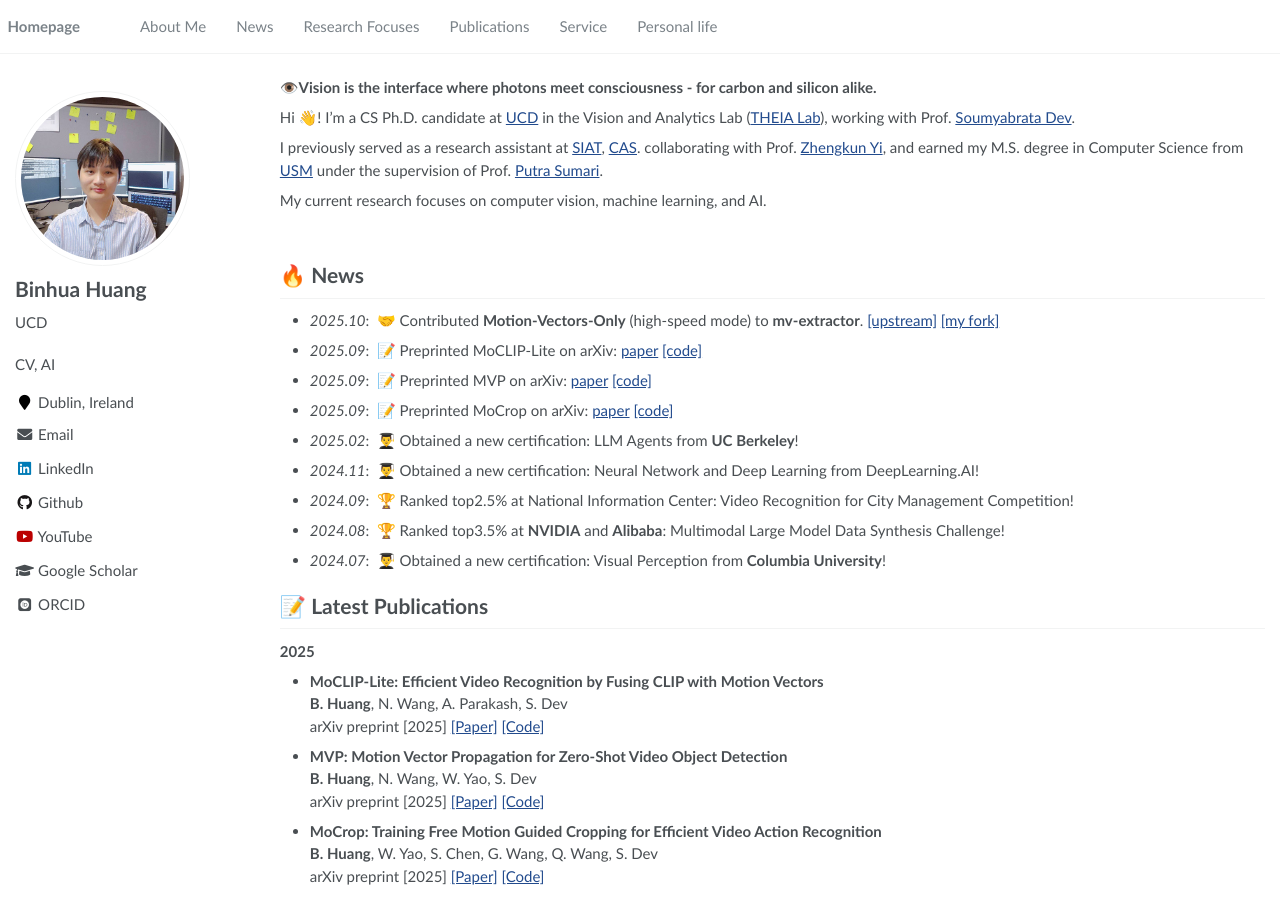
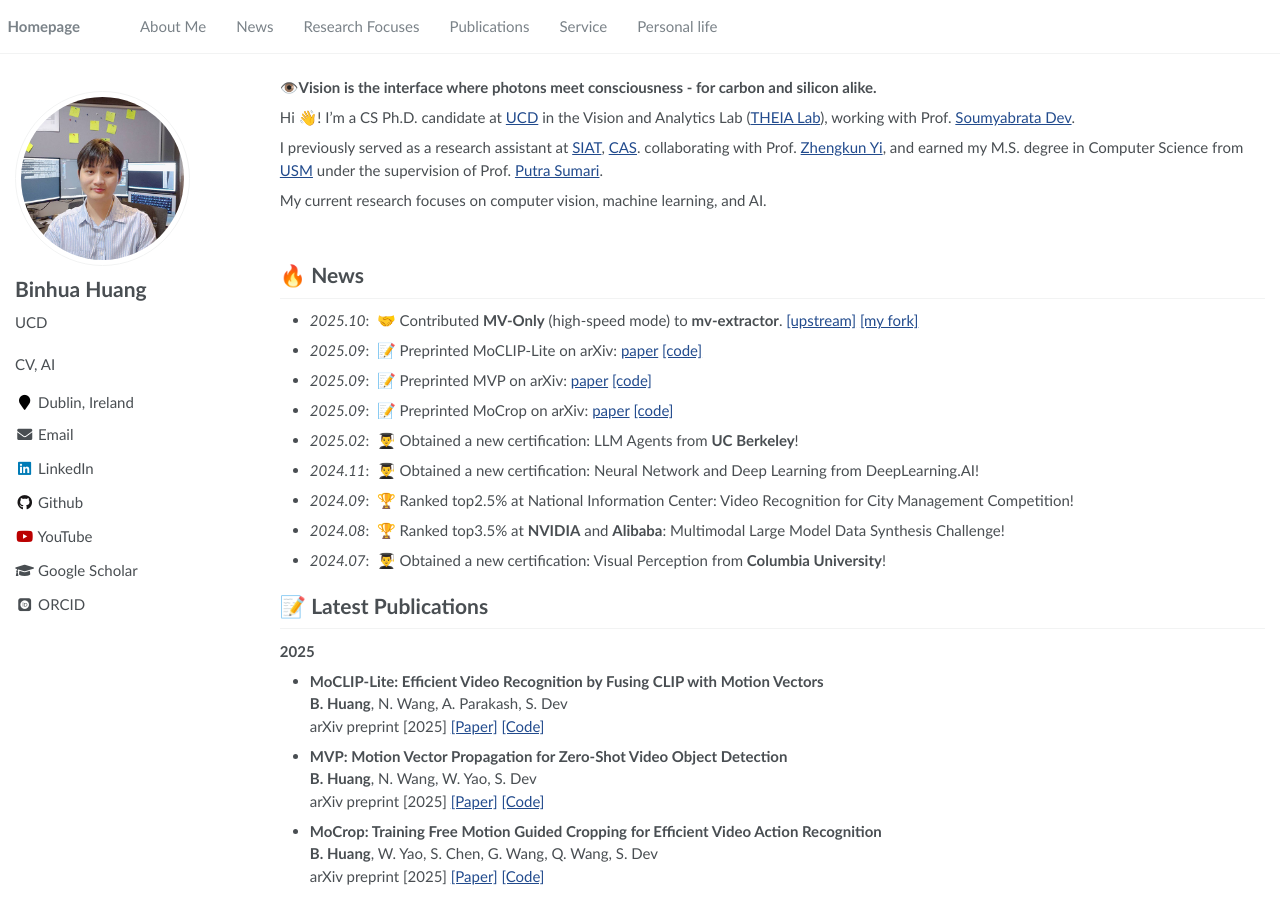
Before and after one commit to microa/microa.github.io, a Jekyll site: the page built from _pages/about.md, in a window 1280 px wide and 900 px high. Built offline with Jekyll 4.4.1, drawn with Linux system fonts in a browser that asks for light colours; some web fonts are replaced.

Commit message:
Update about.md

```diff
--- a/_pages/about.md
+++ b/_pages/about.md
@@ -35,7 +35,7 @@ My current research focuses on computer vision, machine learning, and AI.
 
 
 # 🔥 News
-- *2025.10*: &nbsp;🤝 Contributed **Motion-Vectors-Only** (high-speed mode) to **mv-extractor**. [[upstream]](https://github.com/LukasBommes/mv-extractor) [[my fork]](https://github.com/microa/hs-mv-extractor)
+- *2025.10*: &nbsp;🤝 Contributed **MV-Only** (high-speed mode) to **mv-extractor**. [[upstream]](https://github.com/LukasBommes/mv-extractor) [[my fork]](https://github.com/microa/hs-mv-extractor)
 - *2025.09*: &nbsp;📝 Preprinted MoCLIP-Lite on arXiv: [paper](https://arxiv.org/abs/2509.17084) [[code]](https://github.com/microa/MoCLIP-Lite)
 - *2025.09*: &nbsp;📝 Preprinted MVP on arXiv: [paper](https://arxiv.org/abs/2509.18388) [[code]](https://github.com/microa/MVP)
 - *2025.09*: &nbsp;📝 Preprinted MoCrop on arXiv: [paper](https://arxiv.org/abs/2509.18473) [[code]](https://github.com/microa/MoCrop)
```
